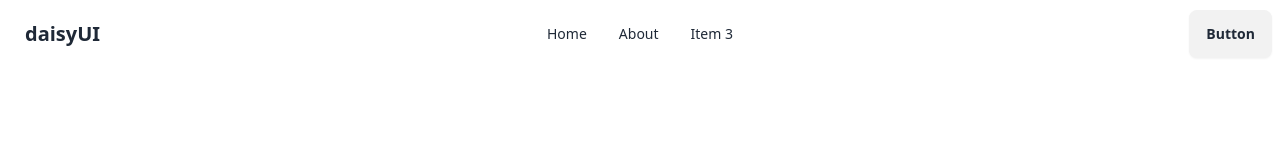
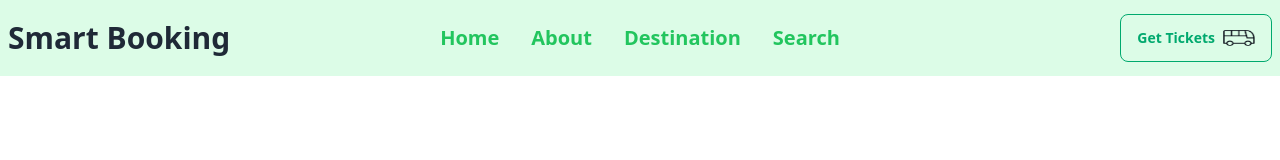
Before and after one commit to uthsasaha20000/Ticket_booking_app, a plain HTML site: page index.html in a window 1280 px wide. Drawn offline with nearby package versions, Linux system fonts and the light colour scheme.

Commit message:
nav portion done

```diff
--- a/index.html
+++ b/index.html
@@ -11,7 +11,7 @@
 <body>
 
     <!--nav section-->
-    <div class="navbar bg-base-100">
+    <div class="navbar bg-green-100">
         <div class="navbar-start">
           <div class="dropdown">
             <div tabindex="0" role="button" class="btn btn-ghost lg:hidden">
@@ -29,28 +29,29 @@
               <li><a>Item 3</a></li>
             </ul>
           </div>
-          <a class="btn btn-ghost text-xl">daisyUI</a>
+          <a class="font-bold text-3xl">Smart Booking</a>
         </div>
         <div class="navbar-center hidden lg:flex">
-          <ul class="menu menu-horizontal px-1">
-            <li><a>Home</a></li>
+          <ul class="menu menu-horizontal px-1 text-xl text-green-500">
+            <li><a><strong> Home</strong></a></li>
             <li>
 
-                <summary>About</summary>
+                <summary><strong>About </strong></summary>
 
             </li>
-            <li><a>Item 3</a></li>
+            <li><a><strong>Destination </strong></a></li>
+            <li><a><strong>Search </strong></a></li>
           </ul>
         </div>
         <div class="navbar-end">
-          <a class="btn">Button</a>
+          <a class="btn btn-outline btn-success">Get Tickets <img src="images/bus-logo.png" class="w-8 h-4"></img></a>
         </div>
       </div>
 
     <!-- sit section-->
 <!-- <div class="flex">
 <div class="grid">
-<button  class="seats p-4 bg-gray-400">
+<button  class="seats p-4 bg-gray-400"><strong> </strong>
     A1
 </button>
 <button class="seats p-4 bg-gray-400">
```
Also changed, not shown: images/banner.png (added), images/bus-icon.png (added), images/bus-logo.png (added), images/cupon-devider.png (added), images/fare.png (added), images/info-devider.png (added), images/people.png (added), images/playstore.png (added), images/seat-gray.png (added), images/seat-green-filled.png (added), images/seat-green.png (added), images/stoppage.png (added), images/success.png (added), images/ticket-cupon.png (added).
